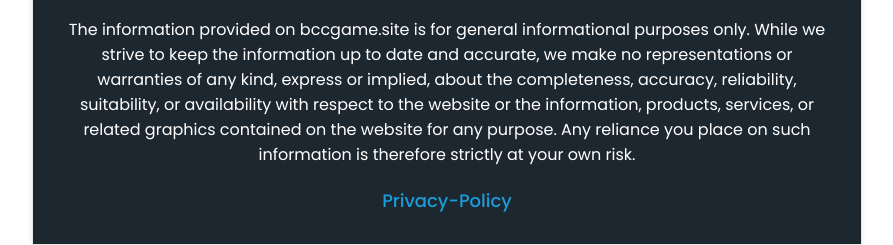
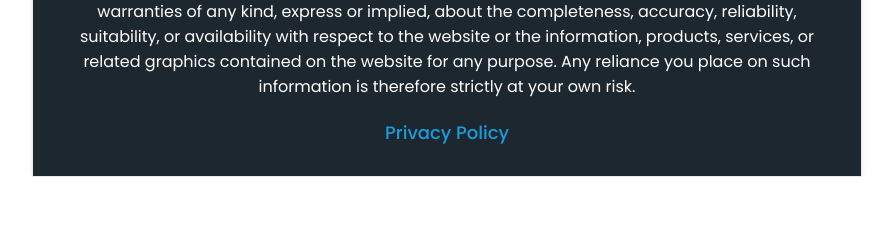
Before and after one commit to kartikagrawal2244/megapari, a plain HTML site: page index.html in a window 1280 px wide. Shown: the part 697-942 px from the top of the page, without its empty margins (193-1086 px from the left). After the commit the page ends 874 px from the top, so only its background shows below. Drawn offline with Linux system fonts and the light colour scheme.

```diff
--- a/index.html
+++ b/index.html
@@ -26,14 +26,13 @@
         .main-container {
             background-color: #1d2730;
             position: absolute;
-            top: 50%;
             left: 50%;
-            transform: translate(-50%, -50%);
+            transform: translateX(-50%);
             width: 60%;
             padding: 30px;
             border: 1px solid #E8E8E8;
             box-shadow: 0px 0px 5px #E8E8E8;
-            margin-top: 150px;
+            margin-top: 90px;
         }
 
         .new-balance {
@@ -130,7 +129,7 @@
                 website for any purpose. Any reliance you place on such information is therefore strictly at your own
                 risk.</p>
 
-                <a href="https://megapari1.in/privacy-policy/" style="text-decoration:none; color: #1a9dda; font-size: 18px; font-weight: 500;">Privacy-Policy</a>
+                <a href="https://megapari1.in/privacy-policy/" style="text-decoration:none; color: #1a9dda; font-size: 18px; font-weight: 500;">Privacy Policy</a>
         </footer>
     </div>
 </body>
```
